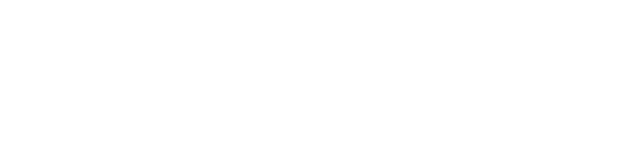
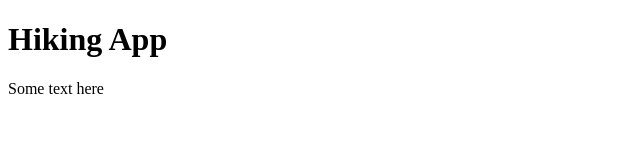
Before and after one commit to spencercreer/Dine-Decider, a plain HTML site: page index.html in a window 1280 px wide. Shown: the whole page, without its empty margins (0-640 px from the left). Drawn offline with Linux system fonts and the light colour scheme.

Commit message:
Added Title

```diff
--- a/index.html
+++ b/index.html
@@ -6,6 +6,7 @@
     <title>Document</title>
 </head>
 <body>
-
+    <h1>Hiking App</h1>
+    <p>Some text here</p>
 </body>
 </html>
```
